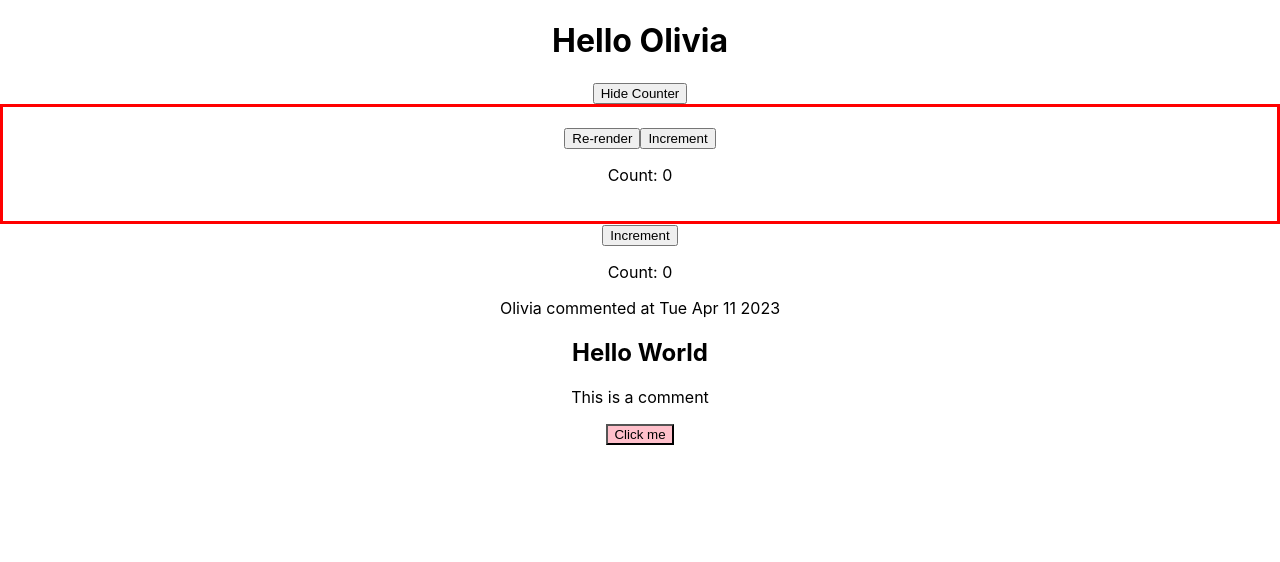
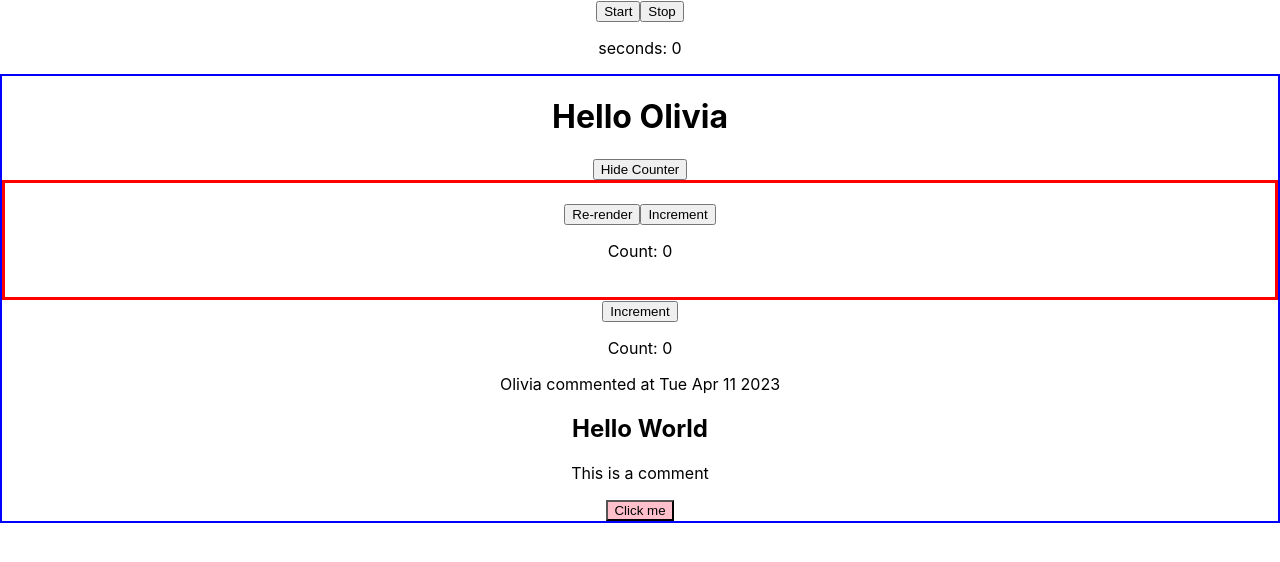
Before and after one commit to ocjarman/Frontend-Expert, a React (Create React App) app: page / in a window 1280 px wide. Shown: the top 562 px of the page. Built offline with nearby package versions, Linux system fonts and the light colour scheme.

Commit message:
initial useRef example

```diff
--- a/src/App.js
+++ b/src/App.js
@@ -3,7 +3,7 @@ import "./App.css";
 import Hello from "./components/Props/Hello";
 import Comment from "./components/Props/Comment";
 import Button from "./Button";
-import { useState, useReducer } from "react";
+import { useState, useReducer, useRef } from "react";
 import NewCounterDemo from "./components/Props/NewCounterDemo";
 
 function reducer(state, action) {
@@ -20,8 +20,31 @@ function reducer(state, action) {
 export default function App() {
   const [state, dispatch] = useReducer(reducer, { count: 0 });
   const [isShown, setIsShown] = useState(true);
+  const [seconds, setSeconds] = useState(0);
+
+  //timer ID is an object with a current property
+  //used when you need to put an object into state and never calling the setter fxn
+  //value will persist across renders but changign the value will never cause a rerender
+  const timerId = useRef(null);
+
+  const startTimer = () => {
+    timerId.current = setInterval(() => {
+      setSeconds((currSeconds) => currSeconds + 1);
+    }, 1000);
+  };
+
+  const stopTimer = () => {
+    clearInterval(timerId.current);
+  };
+
   return (
     <div className="App">
+      <div className="refPractice">
+        <button onClick={startTimer}>Start</button>
+        <button onClick={stopTimer}>Stop</button>
+        <p>seconds: {seconds} </p>
+      </div>
+      <div style={{ border: "2px solid blue" }}>
         <Hello name="Olivia" />
         <button onClick={() => setIsShown(!isShown)}>
           {isShown ? "Hide Counter" : "Show Counter"}
@@ -49,6 +72,7 @@ export default function App() {
         </Comment>
         <Button onClick={handleClick}>Click me</Button>
       </div>
+    </div>
   );
 }
 
--- a/src/components/Props/NewCounterDemo.js
+++ b/src/components/Props/NewCounterDemo.js
@@ -26,7 +26,7 @@ const NewCounterDemo = () => {
 
   useEffect(() => {
     console.log("render");
-  });
+  }, []);
 
   return (
     <div style={{ border: "3px solid red", padding: "20px" }}>
```
Lines whose indentation alone changed are shown as unchanged.
